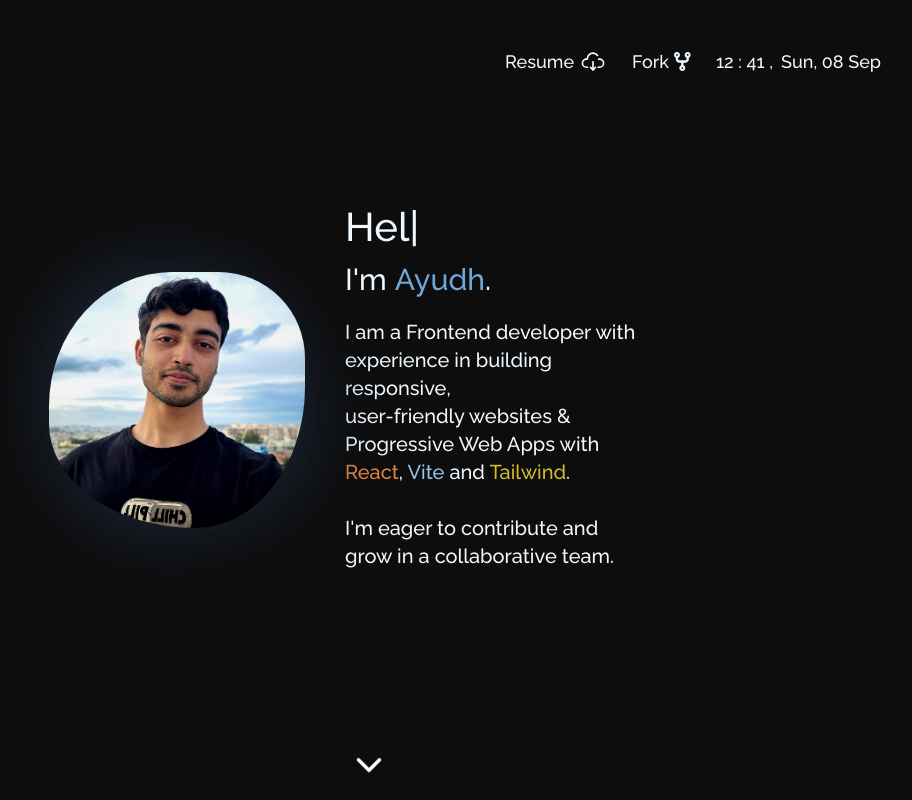
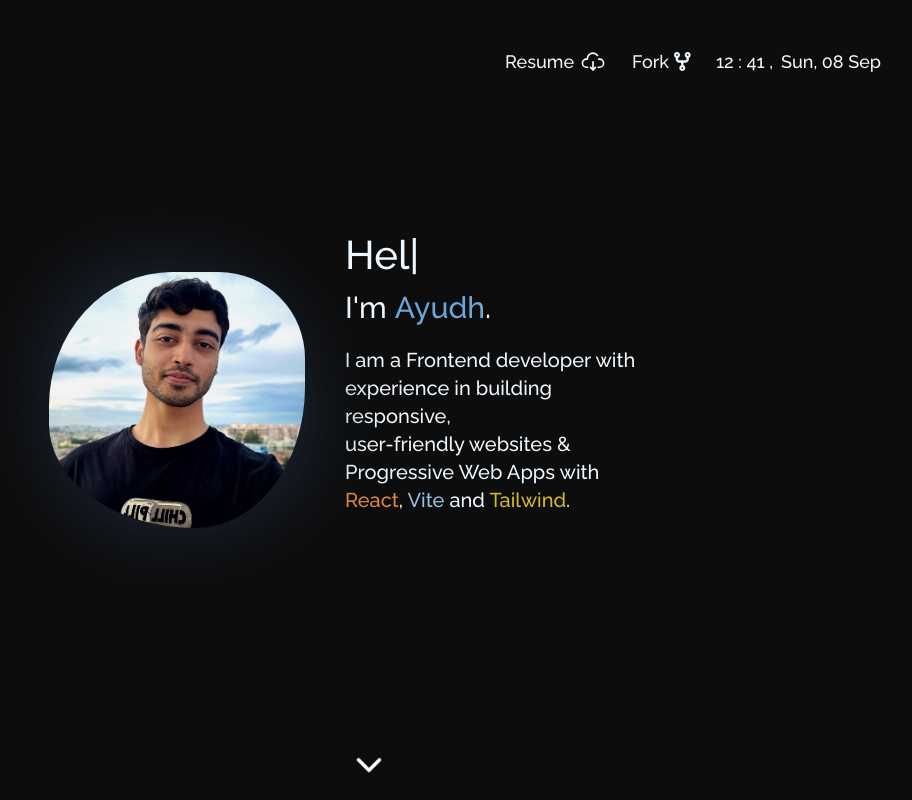
Before and after one commit to makersmecca/Portfolio, a React (Vite) app: page / in a window 1280 px wide. Shown: the top 800 px of the page, without its empty margins (271-1183 px from the left). Built offline with nearby package versions, Linux system fonts and the light colour scheme; a web font is replaced by a local one.

Commit message:
removed line from intro paragraph

```diff
--- a/src/Components/Intro.jsx
+++ b/src/Components/Intro.jsx
@@ -70,7 +70,7 @@ const Intro = ({ backToTop, splashStatus, scrollHandler, globalBlur }) => {
               <span className="text-newYellow"> Tailwind</span>.
               <br />
               <br />
-              I'm eager to contribute and grow in a collaborative team.
+              {/* I'm eager to contribute and grow in a collaborative team. */}
             </div>
           </div>
         </div>
```
